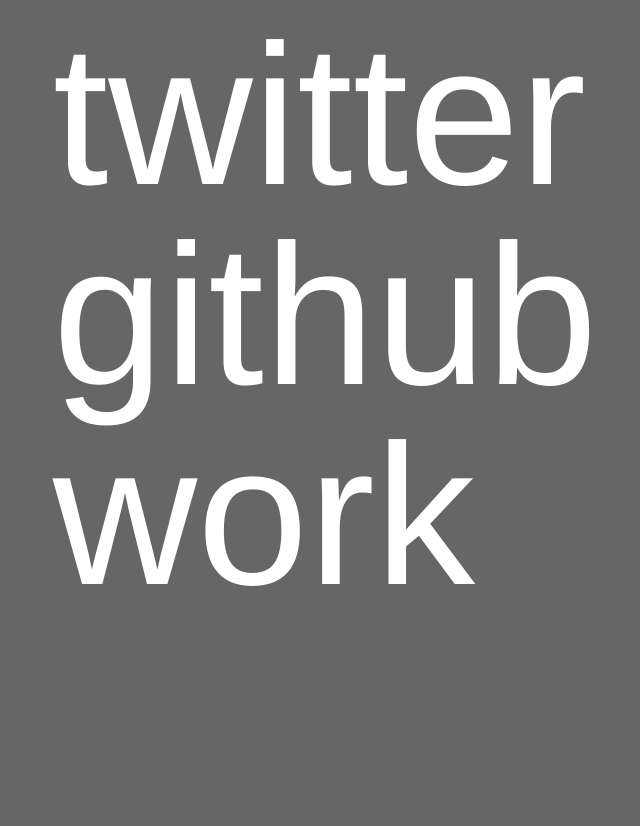
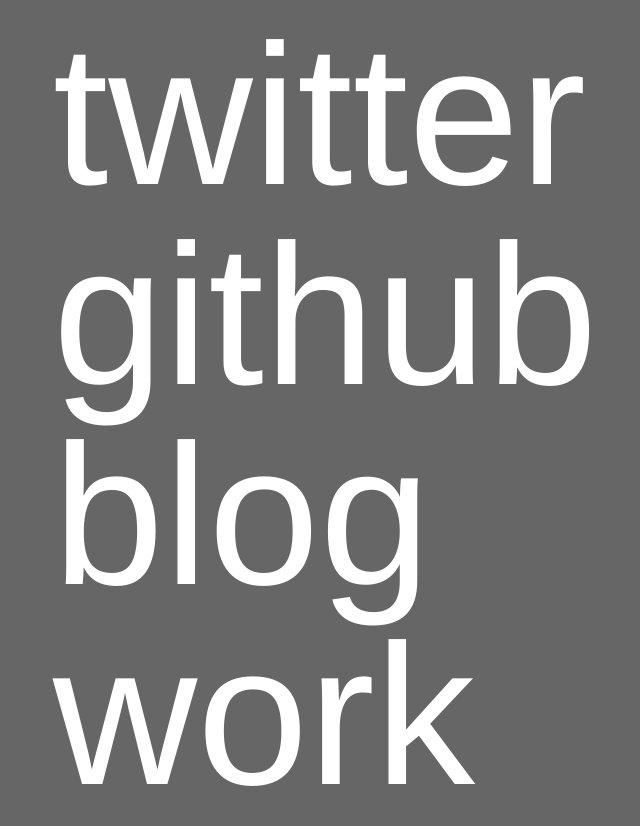
Before and after one commit to gvarela/gvarela.github.com, a plain HTML site: page index.html in a window 1280 px wide. Shown: the part 1173-1999 px from the top of the page, without its empty margins (468-1108 px from the left). Before the commit the page ends 1799 px from the top, so only its background shows below. Drawn offline with Linux system fonts and the light colour scheme.

Commit message:
add blog link

```diff
--- a/index.html
+++ b/index.html
@@ -53,6 +53,9 @@
         <a href='http://github.com/gvarela'>github</a>
       </li>
       <li>
+        <a href='http://shiny-bits-of-code.tumblr.com'>blog</a>
+      </li>
+      <li>
         <a href='http://factorylabs.com'>work</a>
       </li>
     </ul>
```
